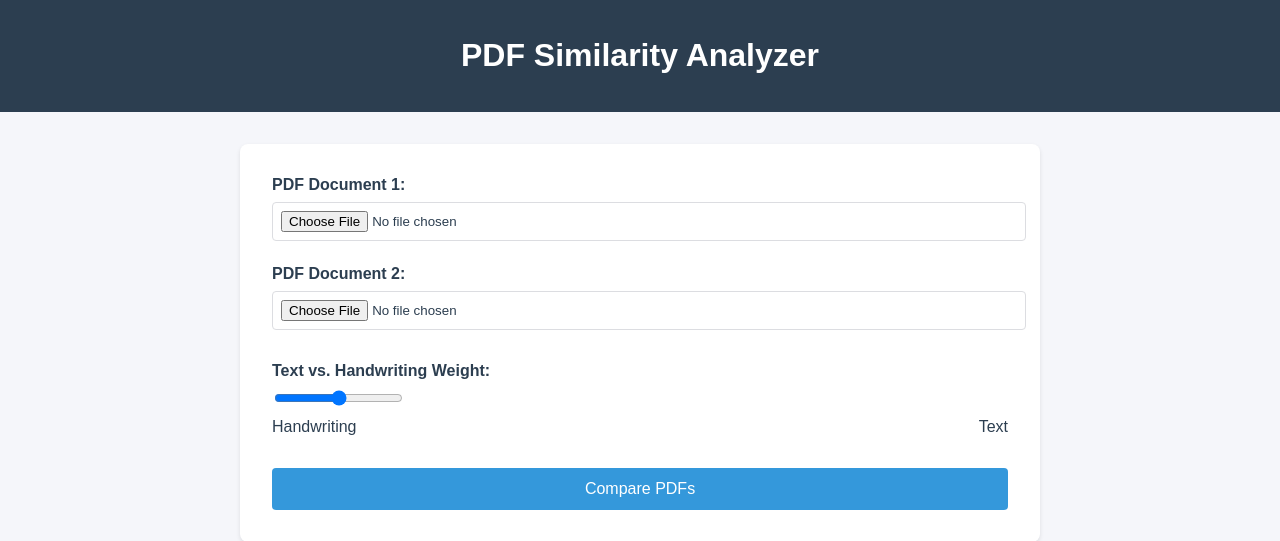
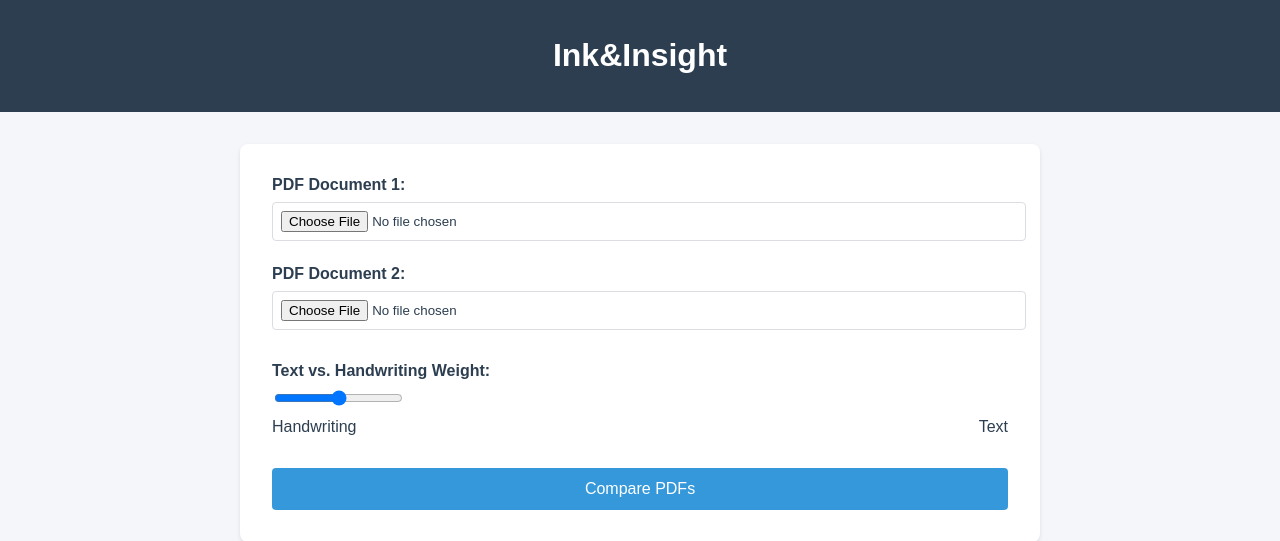
Before and after one commit to plgrzr/ink-and-insight, a Flask app: page / in a window 1280 px wide. Shown: the top 541 px of the page. Run offline with Flask 2, Linux system fonts and the light colour scheme.

Commit message:
fixed html layout

```diff
--- a/app/templates/base.html
+++ /dev/null
@@ -1,20 +0,0 @@
-<!DOCTYPE html>
-<html lang="en">
-<head>
-    <meta charset="UTF-8">
-    <meta name="viewport" content="width=device-width, initial-scale=1.0">
-    <title>PDF Similarity Analyzer</title>
-    <link rel="stylesheet" href="{{ url_for('static', filename='css/style.css') }}">
-</head>
-<body>
-    <header>
-        <h1>PDF Similarity Analyzer</h1>
-    </header>
-
-    <main>
-        {% block content %}{% endblock %}
-    </main>
-
-    <script src="{{ url_for('static', filename='js/main.js') }}"></script>
-</body>
-</html>
--- a/app/templates/index.html
+++ b/app/templates/index.html
@@ -1,6 +1,17 @@
-{% extends "base.html" %}
+<!DOCTYPE html>
+<html lang="en">
+<head>
+    <meta charset="UTF-8">
+    <meta name="viewport" content="width=device-width, initial-scale=1.0">
+    <title>Ink&Insight</title>
+    <link rel="stylesheet" href="{{ url_for('static', filename='css/style.css') }}">
+</head>
+<body>
+    <header>
+        <h1>Ink&Insight</h1>
+    </header>
 
-{% block content %}
+    <main>
         <div class="upload-container">
             <form id="upload-form" enctype="multipart/form-data">
                 <div class="file-inputs">
@@ -49,4 +60,8 @@
                 <a id="report-link" href="#" class="download-button">Download Report</a>
             </div>
         </div>
-{% endblock %}
+    </main>
+
+    <script src="{{ url_for('static', filename='js/main.js') }}"></script>
+</body>
+</html>
```
Lines whose indentation alone changed are shown as unchanged.
